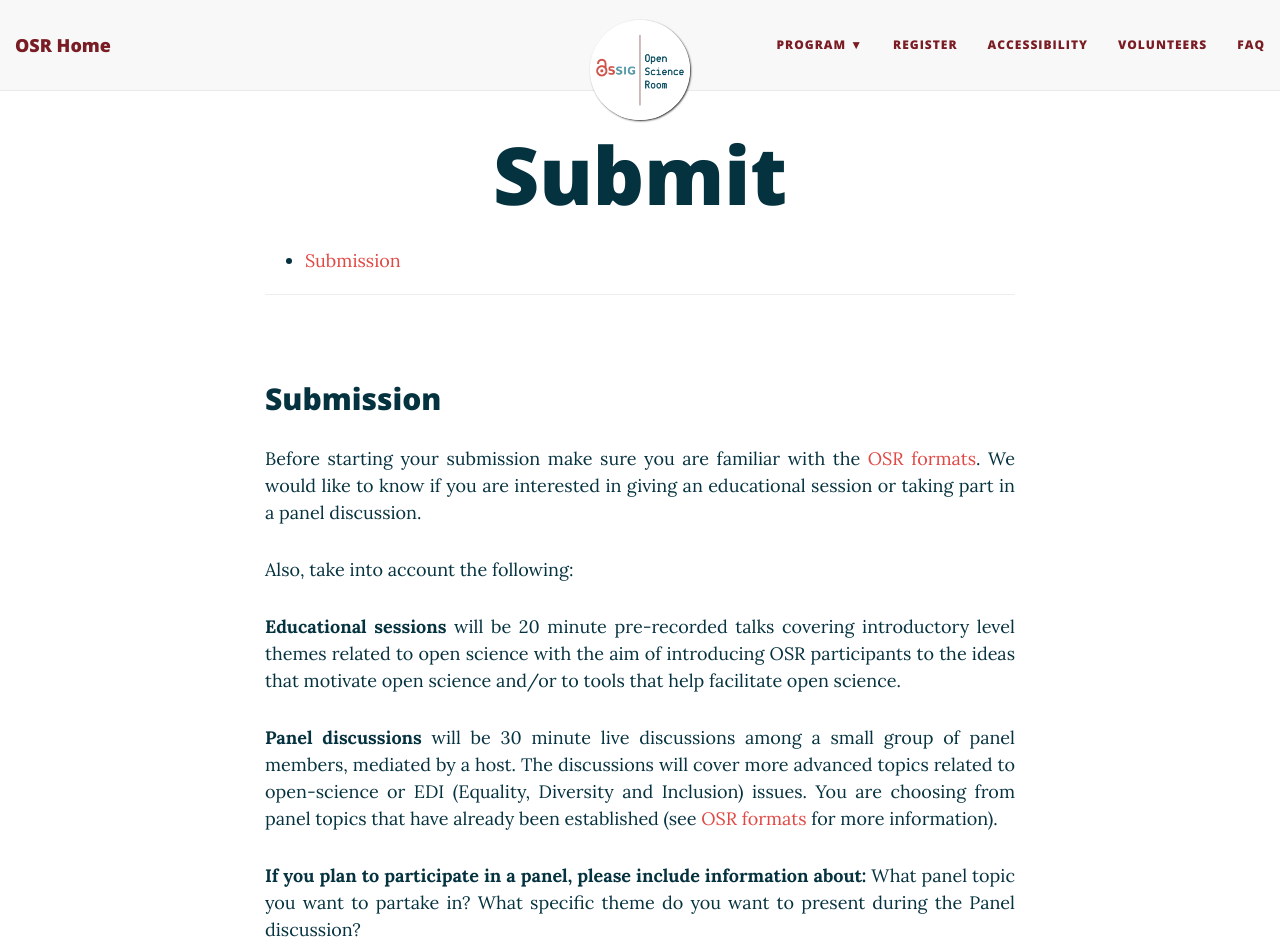
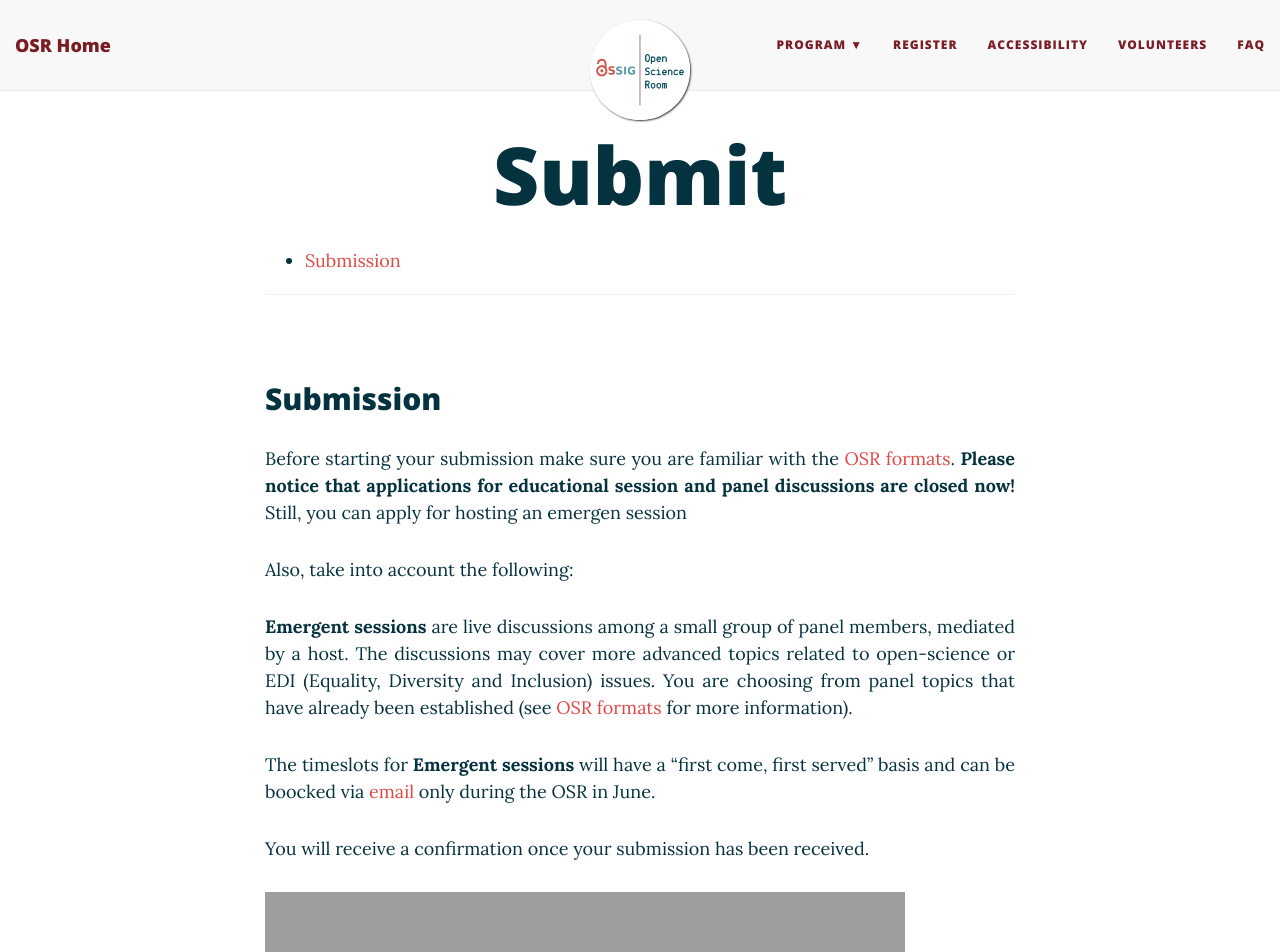
Before and after one commit to ohbm/osr2021, a Jekyll site: the page built from submit.md, in a window 1280 px wide and 1400 px high. Shown: the top 952 px of the window. Built offline with Jekyll 4.4.1, drawn with Linux system fonts in a browser that asks for light colours; nearby versions of some CDN libraries; some of the changed text lies outside the part shown; grey boxes are pictures that could not be loaded.

Commit message:
Update submit.md

```diff
--- a/submit.md
+++ b/submit.md
@@ -13,7 +13,8 @@ title: Submit
 {::options parse_block_html="true" /}
 <p align="justify">
   Before starting your submission make sure you are familiar with the [OSR formats](/formats.md){:target="_blank"}.
-  We would like to know if you are interested in giving an educational session or taking part in a panel discussion.
+  **Please notice that applications for educational session and panel discussions are closed now!**
+  Still, you can apply for hosting an emergen session
 </p>
 {::options parse_block_html="false" /}
 <p align="justify">
@@ -21,23 +22,10 @@ title: Submit
 </p>
 {::options parse_block_html="true" /}
 <p align="justify">
-  **Educational sessions** will be 20 minute pre-recorded talks covering introductory level themes related to open science with the aim of introducing OSR participants to the ideas that motivate open science and/or to tools that help facilitate open science.
-</p>
-{::options parse_block_html="false" /}
-{::options parse_block_html="true" /}
-<p align="justify">
-  **Panel discussions** will be 30 minute live discussions among a small group of panel members, mediated by a host. The discussions will cover more advanced topics related to open-science or EDI (Equality, Diversity and Inclusion) issues. You are choosing from panel topics that have already been established (see [OSR formats](/formats.md){:target="_blank"} for more information).
-</p>
-<p align="justify">
-**If you plan to participate in a panel, please include information about:** What panel topic you want to partake in? What specific theme do you want to present during the Panel discussion?
-
-  Please also let us know whether you would like to be a panelist or a moderator. Moderators will be asked to introduce the panel topic and prepare 2 questions which will be posed to each of the 4 panel speakers (2 rounds of questions for each speaker).
+  **Emergent sessions** are live discussions among a small group of panel members, mediated by a host. The discussions may cover more advanced topics related to open-science or EDI (Equality, Diversity and Inclusion) issues. You are choosing from panel topics that have already been established (see [OSR formats](/formats.md){:target="_blank"} for more information).
 </p>
 <p align="justify">
 The timeslots for **Emergent sessions** will have a "first come, first served" basis and can be boocked via [email](ohbmopenscience@gmail.com) only during the OSR in June.
-</p>
-<p align="justify">
-During the submission process you will if you would like to apply for a [Participant mini-grant](/access.md/#mini-grant).
 </p>
 {::options parse_block_html="false" /}
 <p align="justify">
```
